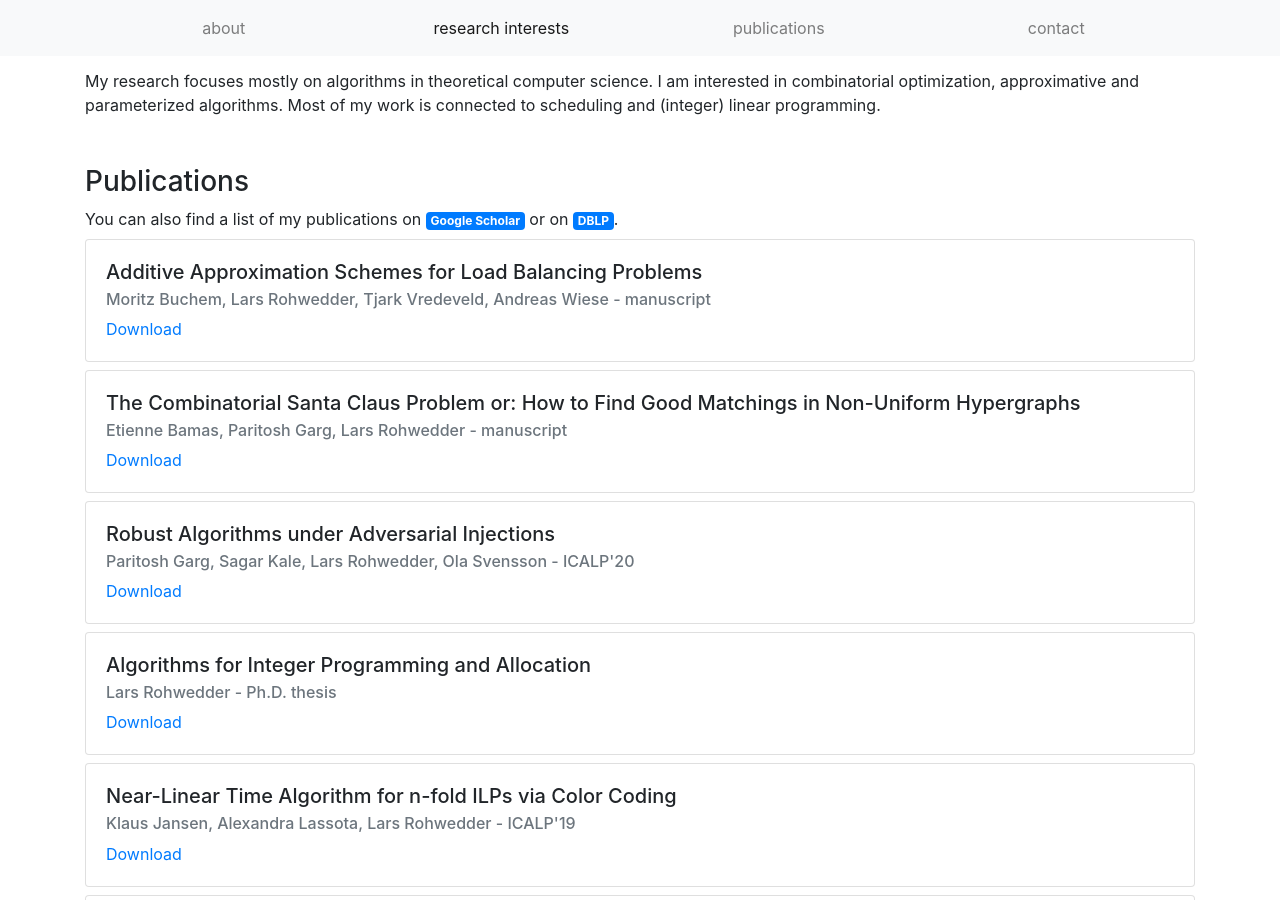
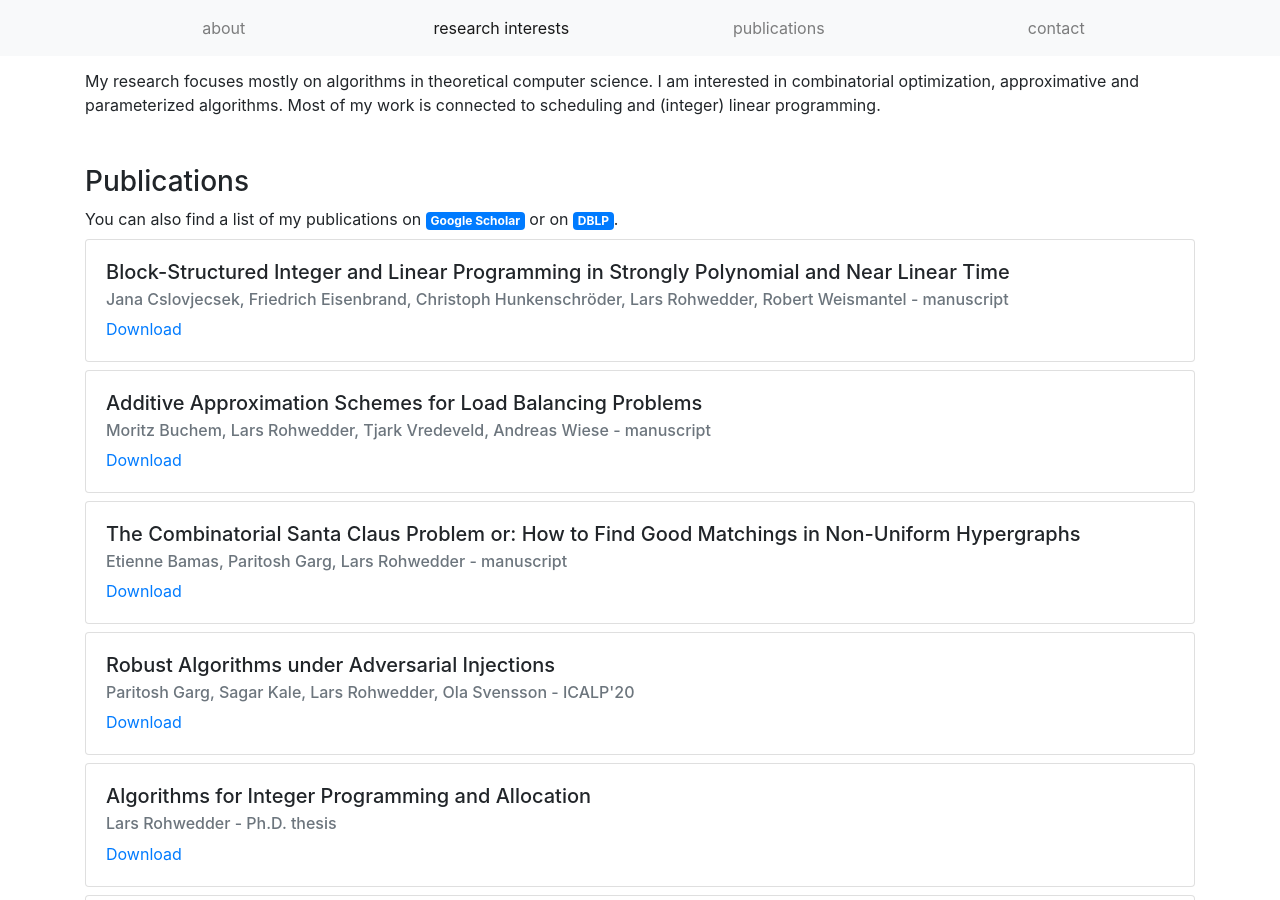
Before and after one commit to larsrohwedder/larsrohwedder.github.io, a Jekyll site: the page built from index.html, in a window 1280 px wide and 900 px high, scrolled down 1468 px. Built offline with Jekyll 4.4.1, drawn with Linux system fonts in a browser that asks for light colours.

Commit message:
n-fold paper

```diff
--- a/_data/publications.yml
+++ b/_data/publications.yml
@@ -1,3 +1,8 @@
+- authors: "Jana Cslovjecsek, Friedrich Eisenbrand, Christoph Hunkenschröder, Lars Rohwedder, Robert Weismantel"
+  title: "Block-Structured Integer and Linear Programming in Strongly Polynomial and Near Linear Time"
+  conference: "manuscript"
+  preprint: "https://arxiv.org/abs/2002.07745v2"
+
 - authors: "Moritz Buchem, Lars Rohwedder, Tjark Vredeveld, Andreas Wiese"
   title: "Additive Approximation Schemes for Load Balancing Problems"
   conference: "manuscript"
```
